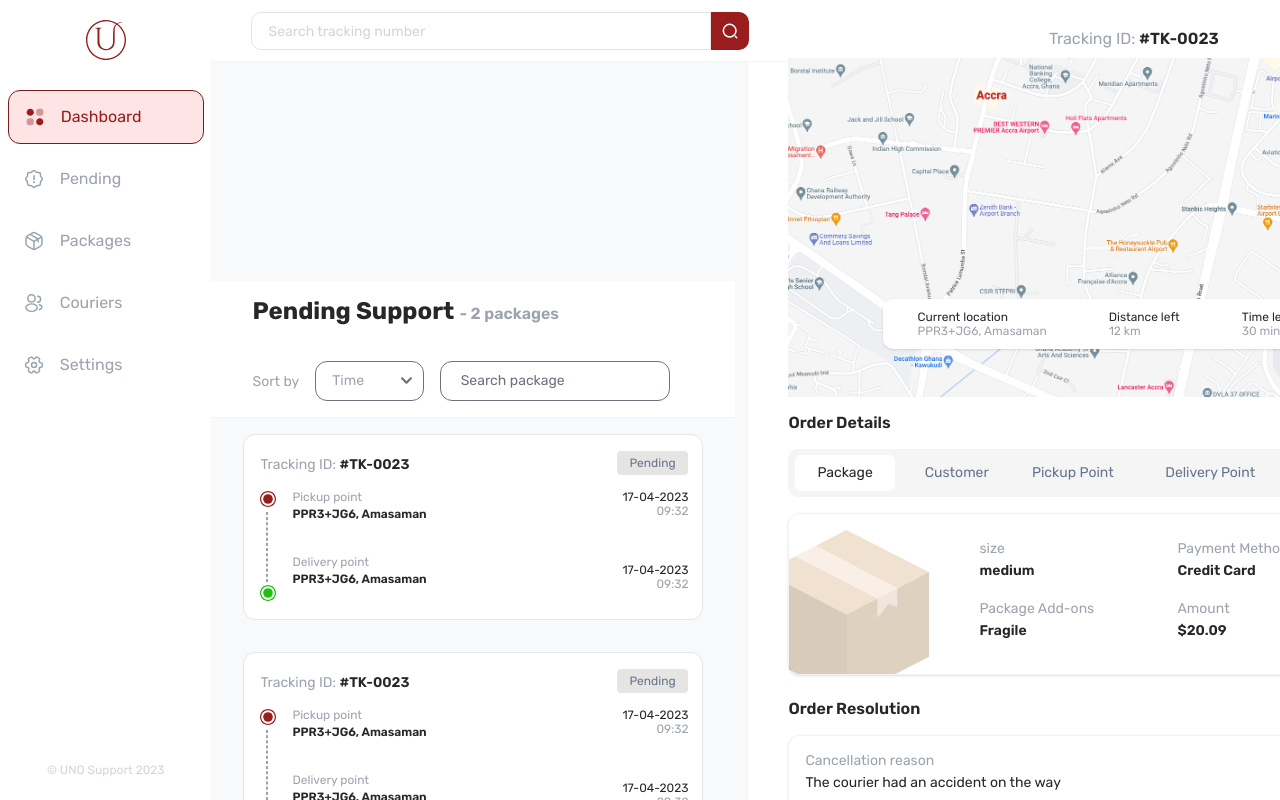
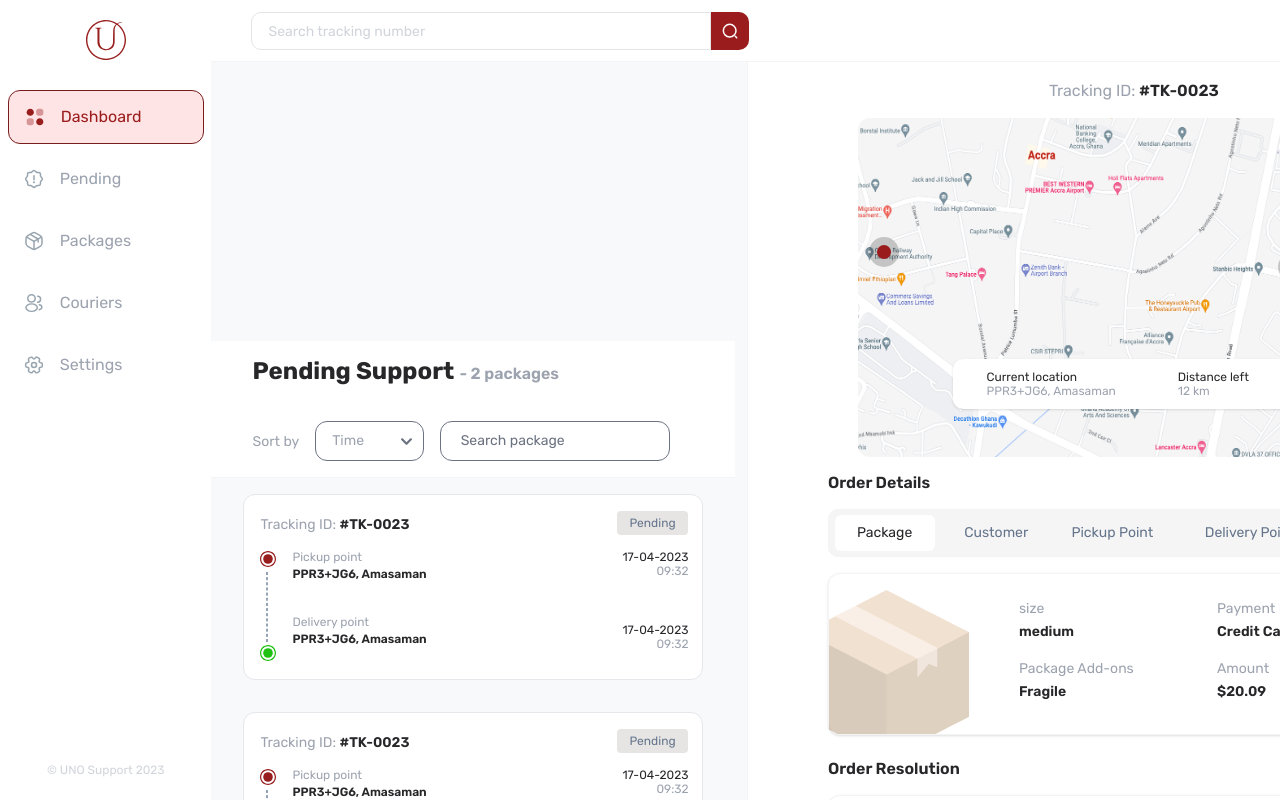
Before and after one commit to desmigor/uno-dashboard, a React (Vite) app: page /dashboard/pending in a window 1280 px wide. Shown: the top 800 px of the page. Built offline with nearby package versions, Linux system fonts and the light colour scheme.

Commit message:
modifications on components sizes

```diff
--- a/src/dashboards/supportFeatures/pending/components/Tabs.jsx
+++ b/src/dashboards/supportFeatures/pending/components/Tabs.jsx
@@ -11,7 +11,7 @@ import CourierTabContent from "./CourierTabContent";
 function PendingTabs() {
   return (
     <Tab.Group manual>
-      <Tab.List className="w-[612px] h-12 p-1.5 bg-neutral-100 rounded-[10px] border border-gray-100 justify-between items-center inline-flex">
+      <Tab.List className="w-[100%] h-12 p-1.5 bg-neutral-100 rounded-[10px] border border-gray-100 justify-between items-center inline-flex">
         <Tab as={Fragment}>
           {({ selected }) => (
             <div
@@ -145,7 +145,8 @@ function PendingTabs() {
           />
         </Tab.Panel>
         <Tab.Panel>
-          <CourierTabContent />
+          <CourierTabContent
+          />
         </Tab.Panel>
       </Tab.Panels>
     </Tab.Group>
--- a/src/dashboards/supportFeatures/pending/components/index.jsx
+++ b/src/dashboards/supportFeatures/pending/components/index.jsx
@@ -51,8 +51,9 @@ function Pending() {
         </div>
         {/* Right Column */}
         <div className="flex flex-col md:flex-row justify-center items-center col-span-4">
-          <div class="w-full h-[1010px] px-10 pt-6 pb-[117px] bg-white border-l border-gray-100 flex-col justify-center items-center gap-4 inline-flex">
-            <div class="self-stretch justify-center items-center gap-1 inline-flex">
+          <div class="w-full h-[100%] px-10 pt-0 pb-[117px] bg-white border-l border-gray-100 flex-col justify-center items-center gap-4 inline-flex">
+            <div class="self-stretch justify-center items-center gap-1 inline-flex"></div>
+            <div class="self-stretch flex-col justify-start items-center gap-6 inline-flex">
               <div>
                 <span className="text-gray-400 text-base font-normal font-['Rubik'] leading-tight">
                   Tracking ID:
@@ -64,13 +65,12 @@ function Pending() {
                   #TK-0023{" "}
                 </span>
               </div>
-            </div>
-            <div class="self-stretch flex-col justify-start items-start gap-6 inline-flex">
-              <div class="w-[612px] h-[307px] relative rounded-xl">
+              <div class="w-[80%] h-[307px] relative rounded-xl">
                 <img
-                  class="w-[612px] h-[339px] left-0 top-[-8px] absolute"
+                  class="w-[100%] h-[339px] left-0 top-[-8px] absolute rounded-xl"
                   src={MapImage}
                 />
+
                 <div class="p-3 left-[95px] top-[233px] absolute bg-white rounded-[10px] shadow flex-col justify-start items-start gap-2.5 inline-flex">
                   <div class="justify-start items-start gap-10 inline-flex">
                     <div class="justify-start items-start gap-1.5 flex">
@@ -116,6 +116,25 @@ function Pending() {
                     </div>
                   </div>
                 </div>
+
+                <div class="w-[30px] h-[30px] left-[11px] top-[111px] absolute">
+                  <div class="w-[30px] h-[30px] left-0 top-0 absolute bg-black bg-opacity-20 rounded-full"></div>
+                  <div class="w-[14.12px] h-[14.12px] left-[7.94px] top-[7.94px] absolute justify-start items-center gap-[7.06px] inline-flex">
+                    <div class="w-[14.12px] h-[14.12px] relative">
+                      <div class="w-[8.47px] h-[8.47px] left-[2.82px] top-[2.82px] absolute bg-red-800 rounded-full border-2 border-white"></div>
+                      <div class="w-[14.12px] h-[14.12px] left-0 top-[-0px] absolute bg-red-800 rounded-full"></div>
+                    </div>
+                  </div>
+                </div>
+                <div class="w-[30px] h-[30px] left-[420px] top-[126px] absolute">
+                  <div class="w-[30px] h-[30px] left-0 top-0 absolute bg-black bg-opacity-20 rounded-full"></div>
+                  <div class="w-[14.12px] h-[14.12px] left-[7.94px] top-[7.94px] absolute justify-start items-center gap-[7.06px] inline-flex">
+                    <div class="w-[14.12px] h-[14.12px] relative">
+                      <div class="w-[8.47px] h-[8.47px] left-[2.82px] top-[2.82px] absolute bg-green-600 rounded-full border-2 border-white"></div>
+                      <div class="w-[14.12px] h-[14.12px] left-0 top-0 absolute bg-green-600 rounded-full"></div>
+                    </div>
+                  </div>
+                </div>
               </div>
               <div class="flex-col justify-start items-start gap-6 flex">
                 <div class="flex-col justify-start items-start gap-4 flex">
```
